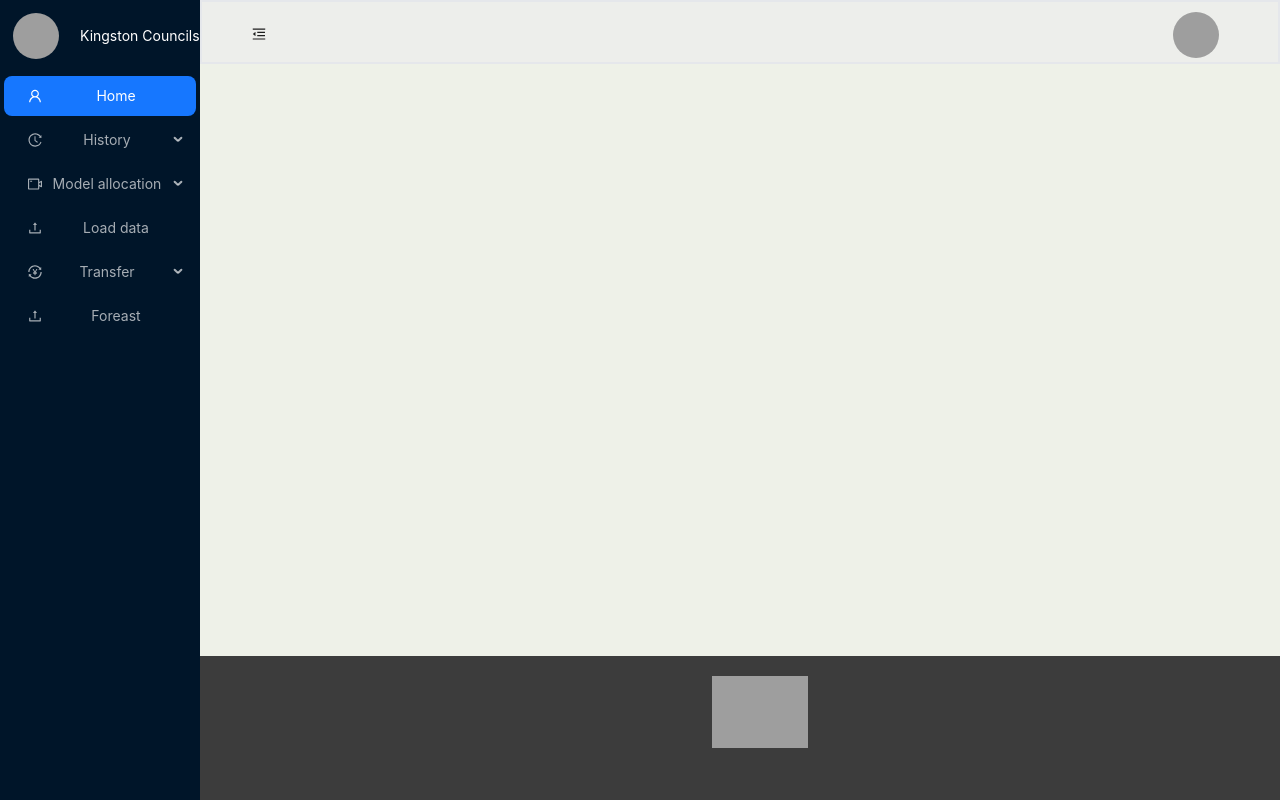
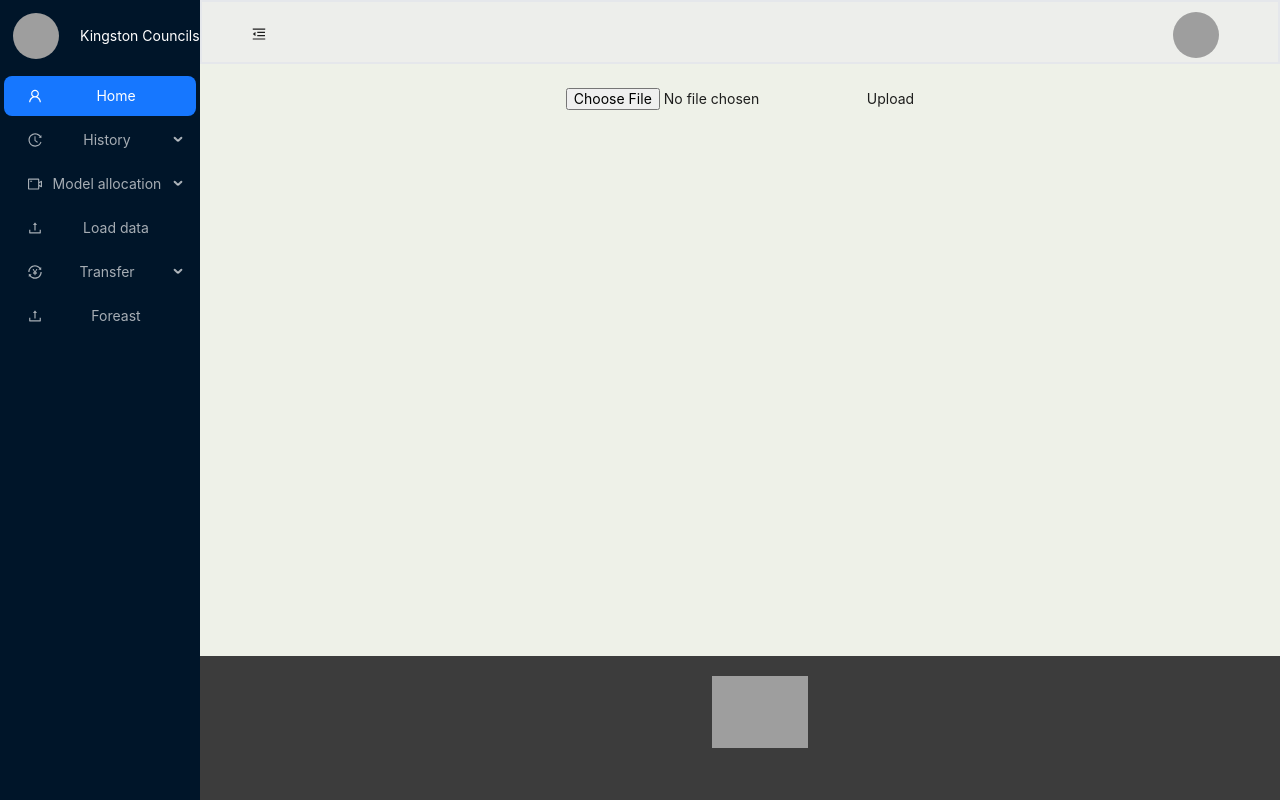
Before and after one commit to Du5TCh3N/TeamOrange, a React (Create React App) app: page /TransferUpload in a window 1280 px wide. Built offline with nearby package versions, Linux system fonts and the light colour scheme; no server answers; grey boxes are pictures that could not be loaded; what @aws-amplify/datastore, aws-amplify would draw is missing.

Commit message:
NewUploadButton

```diff
--- a/src/components/BasicLayout/basicLayout.js
+++ b/src/components/BasicLayout/basicLayout.js
@@ -21,6 +21,7 @@ import HistoryAnalysis from '../HistoryAnalysis/historyAnalysis';
 import HistoryData from '../HistoryData/historyData';
 import Transfer from '../Transfer/transfer';
 import TransferSystem from '../TransferSystem/transferSystem';
+import TransferUpload from '../TransferUpload/transferUpload';
 const { Header, Sider, Content } = Layout;
 const { SubMenu } = Menu;
 
@@ -93,6 +94,11 @@ const BasicLayout = () => {
                             { <Link to='/Transfer'>Data</Link> }
                         </Menu.Item>
 
+                        <Menu.Item>
+                            { <Link to='/TransferUpload'>Load data</Link> }
+                        </Menu.Item>
+
+
                     </SubMenu>
 
                     <Menu.Item key="6" icon={<UploadOutlined />}>
@@ -148,6 +154,9 @@ const BasicLayout = () => {
 
                         <Route path="/Transfer" element={<Transfer />} />
 
+                        <Route path="/TransferUpload" element={<TransferUpload />} />
+
+
 
                     </Routes>
                 </Content>
--- /dev/null
+++ b/src/components/TransferUpload/transferUpload.js
@@ -0,0 +1,71 @@
+import React, { useState } from 'react';
+import ReactEcharts from 'echarts-for-react';
+import AWS from 'aws-sdk';
+
+const FileUpload = () => {
+  const [uploading, setUploading] = useState(false);
+
+  const handleUpload = (file) => {
+    setUploading(true);
+    process.env.AWS_SDK_LOAD_CONFIG = 1;
+    const s3 = new AWS.S3({
+      accessKeyId: process.env.REACT_APP_AWS_ACCESS_KEY,
+      secretAccessKey: process.env.REACT_APP_AWS_SECRET_KEY,
+      region: process.env.REACT_APP_AWS_REGION,
+    });
+
+    const fileName = file.name;
+
+    const uploadParams = {
+      Bucket: 'process-transfer',
+      Key: fileName,
+      ContentType: file.type,
+      Body: file,
+    };
+
+    s3.upload(uploadParams, (err, data) => {
+      if (err) {
+        console.log(err);
+        setUploading(false);
+      } else {
+        console.log(data);
+        setUploading(false);
+        alert('File uploaded successfully');
+      }
+    });
+  };
+
+
+  const handleFileSelect = (event) => {
+    const file = event.target.files[0];
+    if (!file) {
+      return; // no file selected, so do nothing
+    }
+    const reader = new FileReader();
+    reader.onload = (event) => {
+      const contents = event.target.result;
+      const csvArray = contents.split('\n');
+      const csvData = csvArray.map((row) => row.split(','));
+      const chartData = csvData.map((row) => ({
+        value: Number(row[1]),
+        name: row[0],
+      }));
+
+      handleUpload(file); // pass the selected file to handleUpload
+    };
+    reader.readAsText(file);
+  };
+
+
+  return (
+    <div>
+
+      <input type="file" accept=".csv" onChange={handleFileSelect} />
+      <button onClick={handleUpload} disabled={uploading}>
+        {uploading ? 'Uploading...' : 'Upload'}
+      </button>
+    </div>
+  );
+};
+
+export default FileUpload;
```
